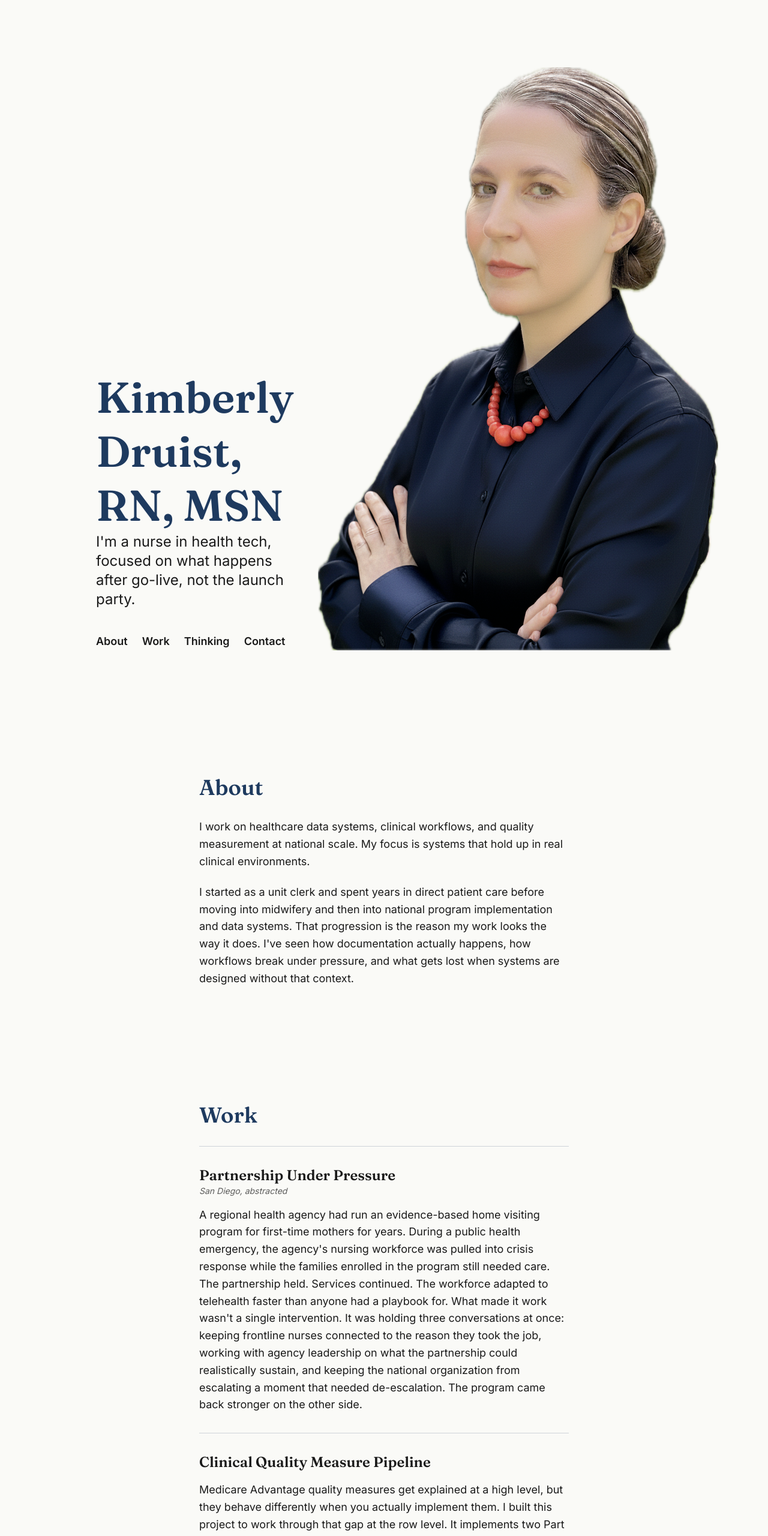
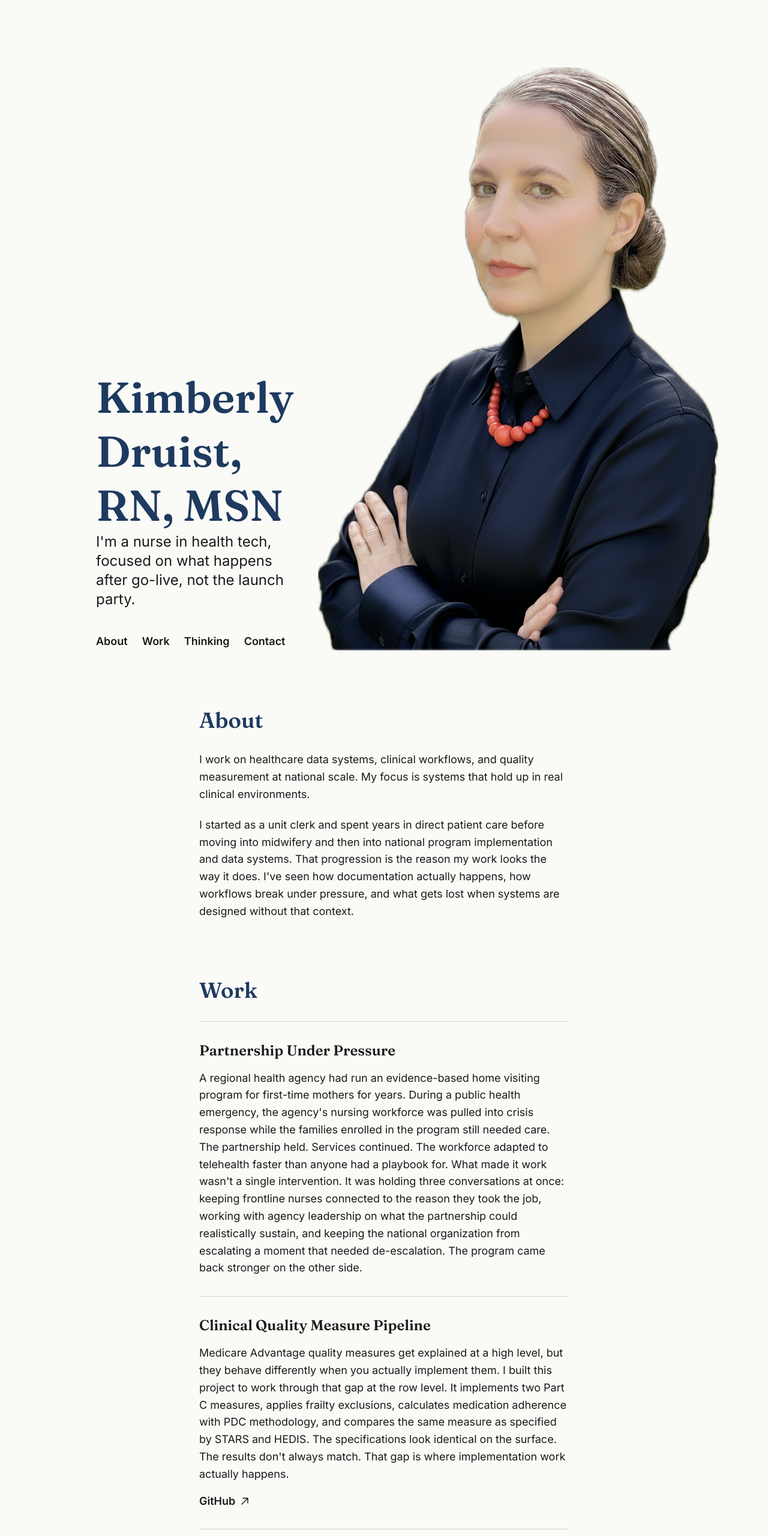
Before and after one commit to druik/kimberlydruist-com, a Next.js app: page / in a window 1280 px wide. Shown: the top 2560 px of the page at 60% size. Built offline with nearby package versions, Linux system fonts and the light colour scheme.

Commit message:
fix: remove context label on case study 1, right-size section padding

```diff
--- a/components/About.tsx
+++ b/components/About.tsx
@@ -1,6 +1,6 @@
 export function About() {
   return (
-    <section id="about" className="mx-auto w-full max-w-copy px-6 py-24 md:px-8">
+    <section id="about" className="mx-auto w-full max-w-copy px-6 py-12 md:px-8">
       <h2 className="font-serif text-3xl font-semibold text-accent md:text-4xl">
         About
       </h2>
--- a/components/Contact.tsx
+++ b/components/Contact.tsx
@@ -18,7 +18,7 @@ const contactLinks = [
 
 export function Contact() {
   return (
-    <section id="contact" className="mx-auto w-full max-w-copy px-6 py-24 md:px-8">
+    <section id="contact" className="mx-auto w-full max-w-copy px-6 py-12 md:px-8">
       <h2 className="font-serif text-3xl font-semibold text-accent md:text-4xl">
         Contact
       </h2>
--- a/components/Header.tsx
+++ b/components/Header.tsx
@@ -7,7 +7,7 @@ const navItems = [
 
 export function Header() {
   return (
-    <header className="mx-auto flex w-full max-w-5xl flex-col gap-10 px-6 py-20 md:flex-row md:items-end md:justify-between md:px-8 md:py-28">
+    <header className="mx-auto flex w-full max-w-5xl flex-col gap-10 px-6 py-16 md:flex-row md:items-end md:justify-between md:px-8 md:pb-12 md:pt-28">
       <div className="order-2 md:order-1">
         <h1 className="font-serif text-5xl font-semibold leading-tight text-accent md:text-7xl">
           Kimberly Druist, RN, MSN
--- a/components/Thinking.tsx
+++ b/components/Thinking.tsx
@@ -1,6 +1,6 @@
 export function Thinking() {
   return (
-    <section id="thinking" className="mx-auto w-full max-w-copy px-6 py-24 md:px-8">
+    <section id="thinking" className="mx-auto w-full max-w-copy px-6 py-12 md:px-8">
       <h2 className="font-serif text-3xl font-semibold text-accent md:text-4xl">
         Thinking
       </h2>
--- a/components/Work.tsx
+++ b/components/Work.tsx
@@ -2,7 +2,7 @@ import { CaseStudy } from "./CaseStudy";
 
 export function Work() {
   return (
-    <section id="work" className="mx-auto w-full max-w-copy px-6 py-24 md:px-8">
+    <section id="work" className="mx-auto w-full max-w-copy px-6 py-12 md:px-8">
       <h2 className="font-serif text-3xl font-semibold text-accent md:text-4xl">
         Work
       </h2>
@@ -10,7 +10,6 @@ export function Work() {
         <CaseStudy
           title="Partnership Under Pressure"
           summary="A regional health agency had run an evidence-based home visiting program for first-time mothers for years. During a public health emergency, the agency's nursing workforce was pulled into crisis response while the families enrolled in the program still needed care. The partnership held. Services continued. The workforce adapted to telehealth faster than anyone had a playbook for. What made it work wasn't a single intervention. It was holding three conversations at once: keeping frontline nurses connected to the reason they took the job, working with agency leadership on what the partnership could realistically sustain, and keeping the national organization from escalating a moment that needed de-escalation. The program came back stronger on the other side."
-          context="San Diego, abstracted"
         />
         <CaseStudy
           title="Clinical Quality Measure Pipeline"
```
